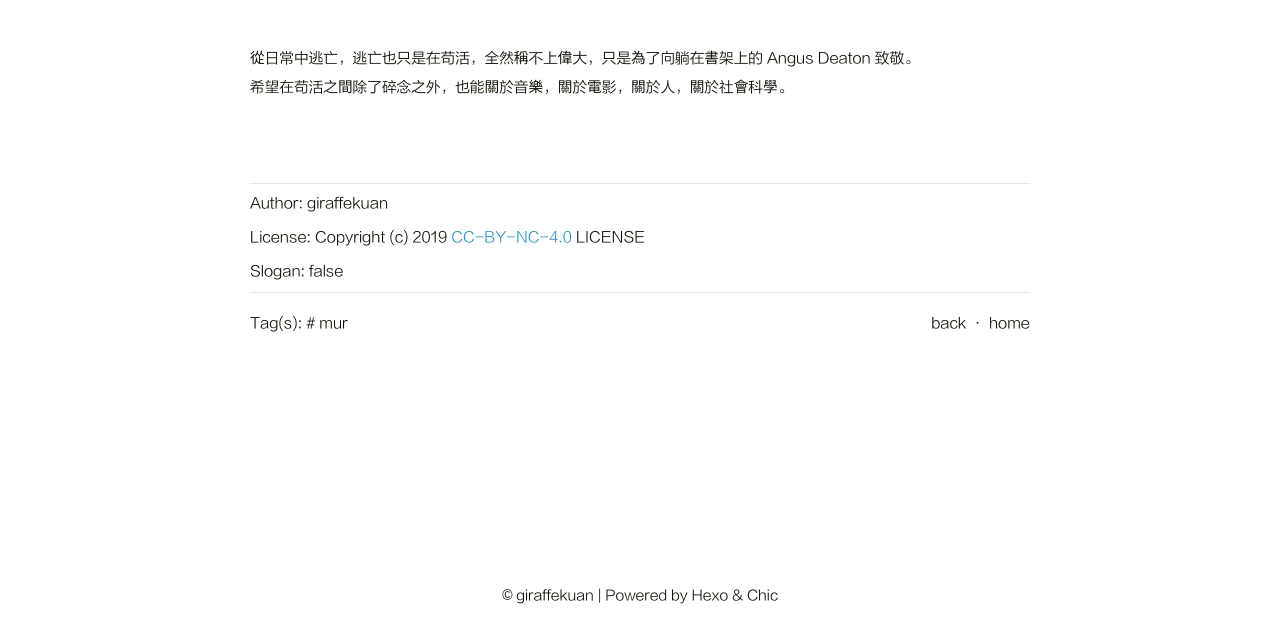
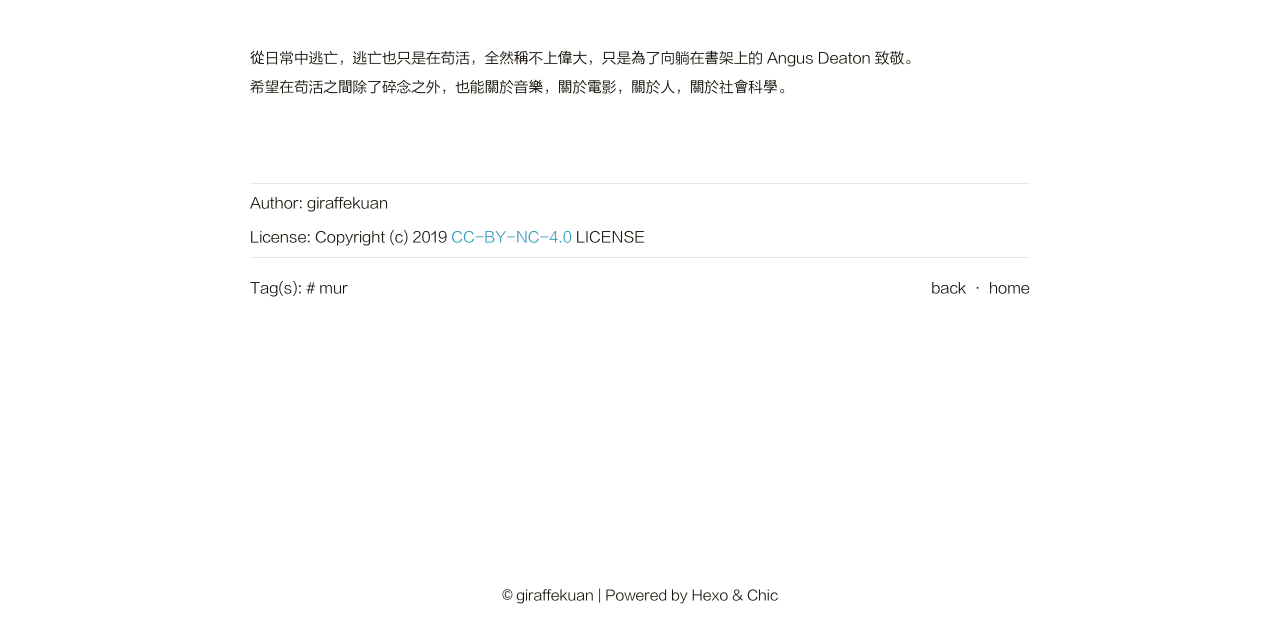
Before and after one commit to JenKuanWang/JenKuanWang.github.io, a plain HTML site: page 2020/01/20/開站小記/index.html in a window 1280 px wide. Shown: the part 172-800 px from the top of the page. Drawn offline with Linux system fonts and the light colour scheme.

Commit message:
Site updated: 2020-01-20 17:55:47

```diff
--- a/2020/01/20/開站小記/index.html
+++ b/2020/01/20/開站小記/index.html
@@ -150,11 +150,6 @@
                     </p>
 
 
-                     <p class="copyright-item">
-                         <span>Slogan:</span>
-                         <span>false</span>
-                     </p>
-
 
             </section>
 
```
